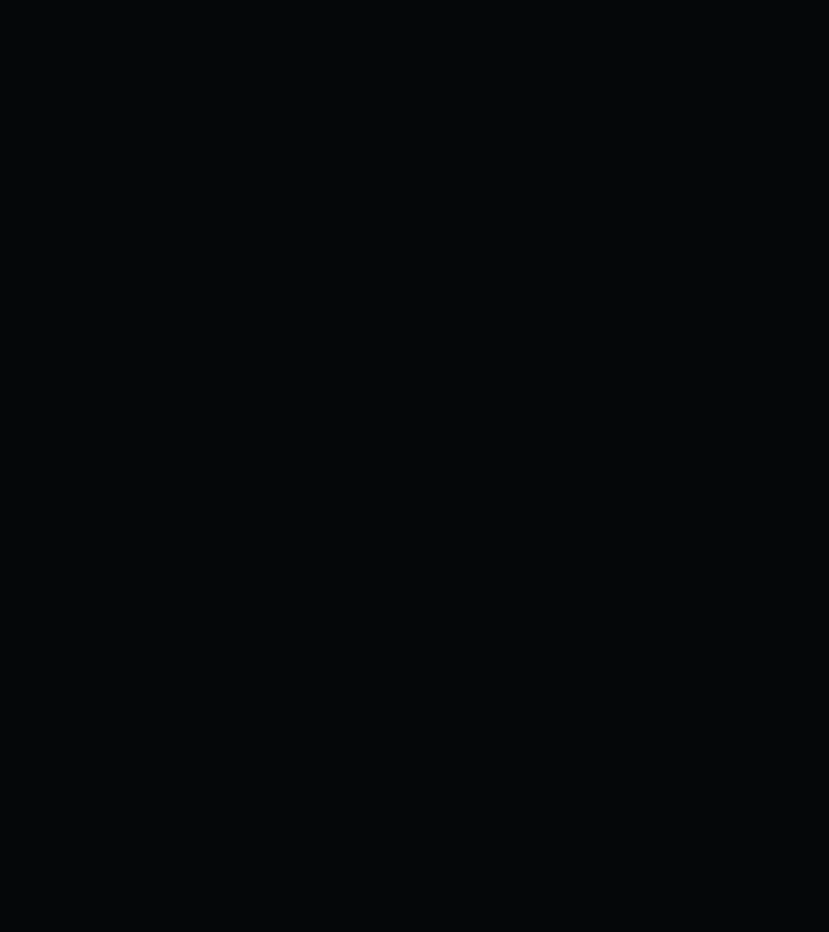
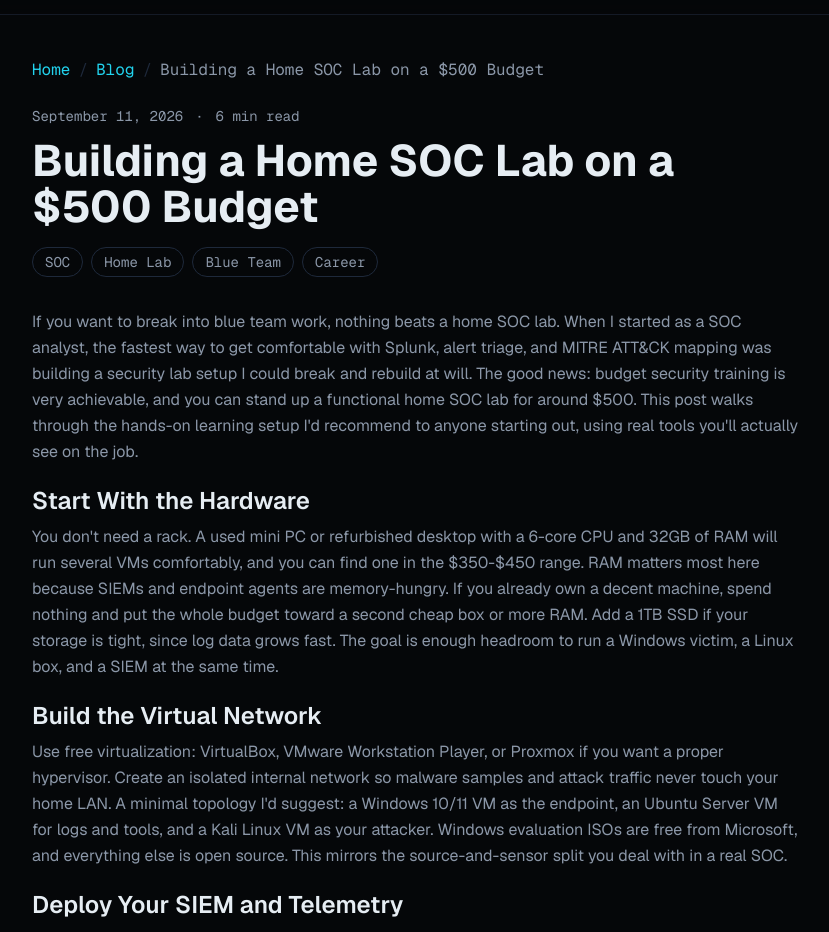
Before and after one commit to Tawheed30/portfolio, a Next.js app: page /blog/building-home-soc-lab-500-budget in a window 1280 px wide. Before the commit this address had no page. Shown: the part 54-986 px from the top of the page, without its empty margins (224-1053 px from the left). Before the commit the page ends 800 px from the top, so only its background shows below. Built offline with nearby package versions, Linux system fonts and the light colour scheme.

Commit message:
feat: Auto-generate blog post

```diff
--- a/src/data/blog.ts
+++ b/src/data/blog.ts
@@ -327,6 +327,44 @@
         }
   ]
   },
+  {
+    slug: "building-home-soc-lab-500-budget",
+    title: "Building a Home SOC Lab on a $500 Budget",
+    date: "2026-09-11",
+    excerpt: "A practical guide to building a home SOC lab for hands-on learning without breaking your budget on security training.",
+    readingTime: "6 min read",
+    tags: ["SOC","Home Lab","Blue Team","Career"],
+    keywords: ["home SOC lab","security lab setup","budget security training","hands-on learning","SOC analyst","Splunk lab"],
+    content:   [
+        {
+              "body": "If you want to break into blue team work, nothing beats a home SOC lab. When I started as a SOC analyst, the fastest way to get comfortable with Splunk, alert triage, and MITRE ATT&CK mapping was building a security lab setup I could break and rebuild at will. The good news: budget security training is very achievable, and you can stand up a functional home SOC lab for around $500. This post walks through the hands-on learning setup I'd recommend to anyone starting out, using real tools you'll actually see on the job."
+        },
+        {
+              "heading": "Start With the Hardware",
+              "body": "You don't need a rack. A used mini PC or refurbished desktop with a 6-core CPU and 32GB of RAM will run several VMs comfortably, and you can find one in the $350-$450 range. RAM matters most here because SIEMs and endpoint agents are memory-hungry. If you already own a decent machine, spend nothing and put the whole budget toward a second cheap box or more RAM. Add a 1TB SSD if your storage is tight, since log data grows fast. The goal is enough headroom to run a Windows victim, a Linux box, and a SIEM at the same time."
+        },
+        {
+              "heading": "Build the Virtual Network",
+              "body": "Use free virtualization: VirtualBox, VMware Workstation Player, or Proxmox if you want a proper hypervisor. Create an isolated internal network so malware samples and attack traffic never touch your home LAN. A minimal topology I'd suggest: a Windows 10/11 VM as the endpoint, an Ubuntu Server VM for logs and tools, and a Kali Linux VM as your attacker. Windows evaluation ISOs are free from Microsoft, and everything else is open source. This mirrors the source-and-sensor split you deal with in a real SOC."
+        },
+        {
+              "heading": "Deploy Your SIEM and Telemetry",
+              "body": "This is the core of any home SOC lab. Splunk Free gives you 500MB/day ingestion, which is plenty for lab traffic and lets you practice searches you'd run daily on the job. If you prefer open source, the Elastic Stack (Elasticsearch, Kibana, Logstash) with the Wazuh manager on top gives you SIEM plus EDR-style detections at zero cost. For telemetry, install Sysmon on the Windows box with a solid config like SwiftOnSecurity's, and forward logs with Winlogbeat or the Splunk Universal Forwarder. Sysmon is what turns raw Windows events into the process, network, and file data you actually hunt through."
+        },
+        {
+              "heading": "Generate Attacks to Investigate",
+              "body": "A lab is useless without activity to triage. Use Atomic Red Team to run individual ATT&CK techniques on the Windows host, then hunt for the artifacts they leave behind. Caldera can chain adversary emulation into full scenarios. For phishing and malicious URL practice, spin up sample analysis in a contained VM and study the indicators. Every time you run a technique, map what you see back to MITRE ATT&CK and write a short detection note. That documentation habit is exactly what SOC workflow expects when you escalate an alert."
+        },
+        {
+              "heading": "Add Free Automation and Skills",
+              "body": "Python ties everything together. Write small scripts to parse logs, enrich IOCs against free sources, or automate a repetitive search. You don't need a paid SOAR to learn the concepts. Layer in free training like TryHackMe's blue team paths and the official Splunk fundamentals courses to reinforce what your lab teaches you. This combination of hands-on learning and structured study is how most budget security training actually pays off."
+        },
+        {
+              "heading": "Your Next Step",
+              "body": "Pick one component and start today: install VirtualBox, drop in a Windows VM and Sysmon, and point it at Splunk Free. Run a single Atomic Red Team test and find it in your logs. That first end-to-end detection is worth more than any certification cram. Build iteratively, document as you go, and your home SOC lab will keep paying dividends throughout your career."
+        }
+  ]
+  },
 ];
 
 export function getPostBySlug(slug: string) {
```
